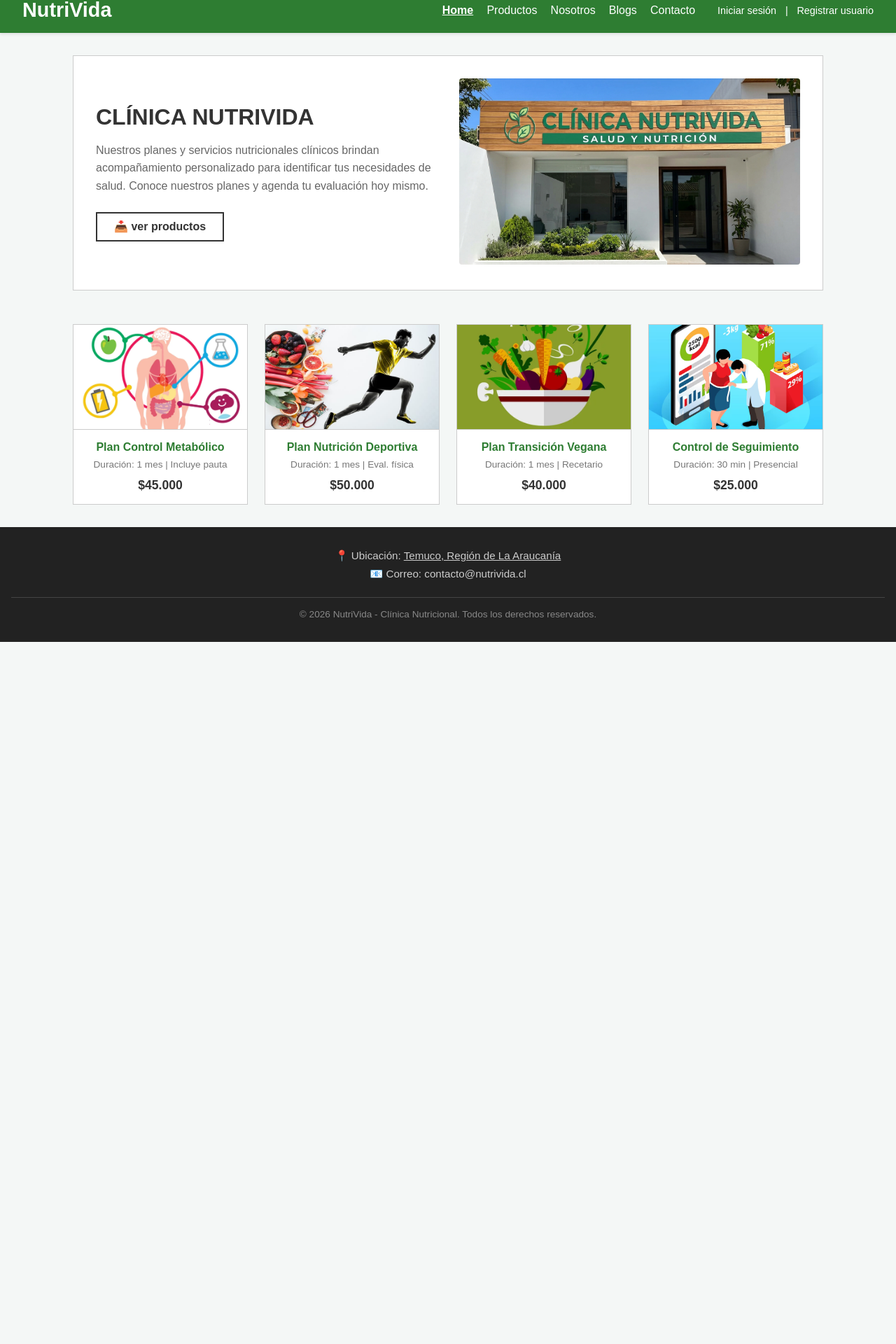
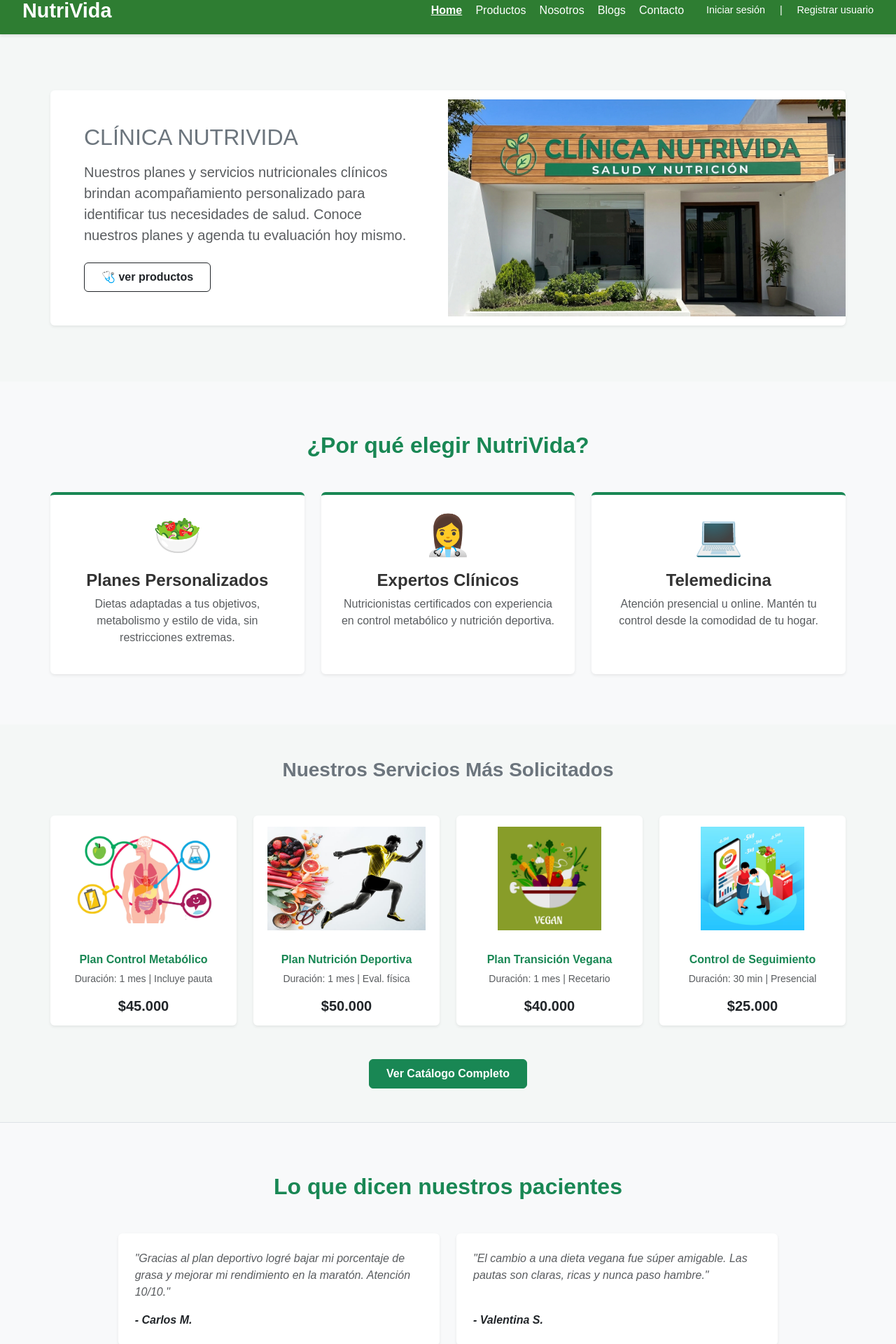
Before and after one commit to Mun-oz/nutrivida, a React (Vite) app: page / in a window 1280 px wide. Shown: the part 18-1938 px from the top of the page at 70% size. Before the commit the page ends 935 px from the top, so only its background shows below. Built offline with nearby package versions, Linux system fonts and the light colour scheme.

Commit message:
feat: rediseñar Home como Landing Page responsiva
Se reconstruye la pantalla principal utilizando Bootstrap. Se añaden nuevas secciones estratégicas (Hero, Beneficios, Testimonios y CTA) utilizando fondos intercalados, tarjetas y utilidades de espaciado.

```diff
--- a/package.json
+++ b/package.json
@@ -13,6 +13,7 @@
     "test:coverage": "vitest run --coverage"
   },
   "dependencies": {
+    "bootstrap": "^5.3.8",
     "react": "^19.2.8",
     "react-dom": "^19.2.8",
     "react-router": "^8.4.0"
--- a/src/cors/Header.jsx
+++ b/src/cors/Header.jsx
@@ -1,37 +1,46 @@
-import { useState } from 'react';
-import { Link, NavLink } from 'react-router'; // NavLink te permite saber qué ruta está activa
+import { NavLink, Link } from 'react-router'
+import { useState } from 'react'
 
 export default function Header() {
-  const [menuOpen, setMenuOpen] = useState(false);
+  const [isMenuOpen, setIsMenuOpen] = useState(false);
+
+  const toggleMenu = () => {
+    setIsMenuOpen(!isMenuOpen);
+  };
 
   return (
     <header>
       <div className="logo">
-        <h1>NutriVida</h1>
+        <Link to="/" style={{ color: 'white', textDecoration: 'none' }}>
+          {/* Agregamos m-0 para anular el margen que inyecta Bootstrap */}
+          <h1 className="m-0">NutriVida</h1>
+        </Link>
       </div>
 
-      <div className="menu-toggle" onClick={() => setMenuOpen(!menuOpen)}>
+      <div className="menu-toggle" onClick={toggleMenu}>
         <span></span>
         <span></span>
         <span></span>
       </div>
 
-      {/* Si menuOpen es true, se añade la clase 'show' al contenedor */}
-      <div className={`nav-container ${menuOpen ? 'show' : ''}`}>
+      <div className={`nav-container ${isMenuOpen ? 'show' : ''}`}>
         <nav>
-          <ul>
-            <li><NavLink to="/" end>Home</NavLink></li>
-            <li><NavLink to="/productos">Productos</NavLink></li>
-            <li><NavLink to="/nosotros">Nosotros</NavLink></li>
-            <li><NavLink to="/blog">Blogs</NavLink></li>
-            <li><NavLink to="/contacto">Contacto</NavLink></li>
+          {/* Agregamos m-0, p-0 y alineación vertical para domar la lista */}
+          <ul className="m-0 p-0 d-flex align-items-center">
+            <li><NavLink to="/" onClick={() => setIsMenuOpen(false)}>Home</NavLink></li>
+            <li><NavLink to="/productos" onClick={() => setIsMenuOpen(false)}>Productos</NavLink></li>
+            <li><NavLink to="/nosotros" onClick={() => setIsMenuOpen(false)}>Nosotros</NavLink></li>
+            <li><NavLink to="/blog" onClick={() => setIsMenuOpen(false)}>Blogs</NavLink></li>
+            <li><NavLink to="/contacto" onClick={() => setIsMenuOpen(false)}>Contacto</NavLink></li>
           </ul>
         </nav>
-        <div className="header-actions">
-          <Link to="/login" className="auth-link">Iniciar sesión</Link> |
-          <Link to="/registro" className="auth-link">Registrar usuario</Link>
+        {/* Aseguramos que los enlaces de la derecha también se centren verticalmente */}
+        <div className="header-actions d-flex align-items-center">
+          <Link to="/login" onClick={() => setIsMenuOpen(false)}>Iniciar sesión</Link>
+          <span className="mx-2">|</span>
+          <Link to="/registro" onClick={() => setIsMenuOpen(false)}>Registrar usuario</Link>
         </div>
       </div>
     </header>
-  );
+  )
 }
--- a/src/main.jsx
+++ b/src/main.jsx
@@ -2,6 +2,7 @@ import { StrictMode } from 'react'
 import { createRoot } from 'react-dom/client'
 import { HashRouter } from 'react-router'
 import App from './App.jsx'
+import 'bootstrap/dist/css/bootstrap.min.css';
 import './index.css'
 
 createRoot(document.getElementById('root')).render(
--- a/src/pages/Home.jsx
+++ b/src/pages/Home.jsx
@@ -2,58 +2,155 @@ import { Link } from 'react-router';
 
 export default function Home() {
   return (
-    <main className="container-home">
-      <section className="home-hero">
-        <div className="hero-text">
-          <h2>CLÍNICA NUTRIVIDA</h2>
-          <p>Nuestros planes y servicios nutricionales clínicos brindan acompañamiento personalizado para identificar tus necesidades de salud. Conoce nuestros planes y agenda tu evaluación hoy mismo.</p>
-          <Link to="/productos" className="btn-outline">📥 ver productos</Link>
-        </div>
-        <div className="hero-image">
-          <img src="/assets/img/clinNutri.jpg" alt="Clínica NutriVida" className="hero-img-real" />
-        </div>
-      </section>
+    <main className="w-100 d-block">
 
-      <section className="home-products">
-        <div className="products-grid">
-          {/* Tarjeta 1 */}
-          <div className="product-card-home">
-            <img src="/assets/img/metabolismo.png" alt="Metabólico" className="product-img-real" />
-            <div className="product-info">
-              <h4>Plan Control Metabólico</h4>
-              <p className="attributes">Duración: 1 mes | Incluye pauta</p>
-              <p className="price">$45.000</p>
+      {/* SECCIÓN HERO */}
+      <section className="container my-5 d-block">
+        <div className="card shadow-sm border-0 overflow-hidden">
+          <div className="row g-0 align-items-center">
+            <div className="col-md-6 p-5">
+              <h2 className="text-secondary mb-3">CLÍNICA NUTRIVIDA</h2>
+              <p className="text-muted fs-5 mb-4">
+                Nuestros planes y servicios nutricionales clínicos brindan
+                acompañamiento personalizado para identificar tus
+                necesidades de salud. Conoce nuestros planes y agenda tu
+                evaluación hoy mismo.
+              </p>
+              <Link to="/productos" className="btn btn-outline-dark fw-bold px-4 py-2">
+                🩺 ver productos
+              </Link>
             </div>
-          </div>
-          {/* Tarjeta 2 */}
-          <div className="product-card-home">
-            <img src="/assets/img/nutriciondeporte.jpg" alt="Nutrición Deportiva" className="product-img-real" />
-            <div className="product-info">
-              <h4>Plan Nutrición Deportiva</h4>
-              <p className="attributes">Duración: 1 mes | Eval. física</p>
-              <p className="price">$50.000</p>
-            </div>
-          </div>
-          {/* Tarjeta 3 */}
-          <div className="product-card-home">
-            <img src="/assets/img/t_veg.jpg" alt="Transición Vegana" className="product-img-real" />
-            <div className="product-info">
-              <h4>Plan Transición Vegana</h4>
-              <p className="attributes">Duración: 1 mes | Recetario</p>
-              <p className="price">$40.000</p>
-            </div>
-          </div>
-          {/* Tarjeta 4 */}
-          <div className="product-card-home">
-            <img src="/assets/img/control_seg.png" alt="Control Seguimiento" className="product-img-real" />
-            <div className="product-info">
-              <h4>Control de Seguimiento</h4>
-              <p className="attributes">Duración: 30 min | Presencial</p>
-              <p className="price">$25.000</p>
+            <div className="col-md-6">
+              <img
+                src="/assets/img/clinNutri.jpg"
+                alt="Clínica NutriVida"
+                className="img-fluid w-100 h-100"
+                style={{ objectFit: 'cover', minHeight: '300px' }}
+              />
             </div>
           </div>
         </div>
       </section>
+
+      {/* SECCIÓN: BENEFICIOS */}
+      <section className="bg-light py-5">
+        {/* Agregamos d-block aquí */}
+        <div className="container py-4 d-block">
+          <h2 className="text-center text-success fw-bold mb-5">¿Por qué elegir NutriVida?</h2>
+          <div className="row g-4 text-center">
+            <div className="col-md-4">
+              <div className="p-4 bg-white rounded shadow-sm h-100 border-top border-success border-4">
+                <h1 className="display-4 mb-3">🥗</h1>
+                <h4 className="fw-bold">Planes Personalizados</h4>
+                <p className="text-muted">Dietas adaptadas a tus objetivos, metabolismo y estilo de vida, sin restricciones extremas.</p>
+              </div>
+            </div>
+            <div className="col-md-4">
+              <div className="p-4 bg-white rounded shadow-sm h-100 border-top border-success border-4">
+                <h1 className="display-4 mb-3">👩‍⚕️</h1>
+                <h4 className="fw-bold">Expertos Clínicos</h4>
+                <p className="text-muted">Nutricionistas certificados con experiencia en control metabólico y nutrición deportiva.</p>
+              </div>
+            </div>
+            <div className="col-md-4">
+              <div className="p-4 bg-white rounded shadow-sm h-100 border-top border-success border-4">
+                <h1 className="display-4 mb-3">💻</h1>
+                <h4 className="fw-bold">Telemedicina</h4>
+                <p className="text-muted">Atención presencial u online. Mantén tu control desde la comodidad de tu hogar.</p>
+              </div>
+            </div>
+          </div>
+        </div>
+      </section>
+
+      {/* SECCIÓN SERVICIOS DESTACADOS */}
+      <section className="container py-5 d-block">
+        <h3 className="text-center text-secondary fw-bold mb-5">Nuestros Servicios Más Solicitados</h3>
+        <div className="row g-4">
+          {/* Tarjeta 1 */}
+          <div className="col-12 col-md-6 col-lg-3">
+            <div className="card h-100 shadow-sm border-0 text-center">
+              <img src="/assets/img/metabolismo.png" className="card-img-top p-3" alt="Control Metabólico" style={{ height: '180px', objectFit: 'contain' }}/>
+              <div className="card-body d-flex flex-column">
+                <h6 className="text-success fw-bold">Plan Control Metabólico</h6>
+                <small className="text-muted mb-3">Duración: 1 mes | Incluye pauta</small>
+                <h5 className="fw-bold mt-auto mb-0">$45.000</h5>
+              </div>
+            </div>
+          </div>
+          {/* Tarjeta 2 */}
+          <div className="col-12 col-md-6 col-lg-3">
+            <div className="card h-100 shadow-sm border-0 text-center">
+              <img src="/assets/img/nutriciondeporte.jpg" className="card-img-top p-3" alt="Nutrición Deportiva" style={{ height: '180px', objectFit: 'contain' }}/>
+              <div className="card-body d-flex flex-column">
+                <h6 className="text-success fw-bold">Plan Nutrición Deportiva</h6>
+                <small className="text-muted mb-3">Duración: 1 mes | Eval. física</small>
+                <h5 className="fw-bold mt-auto mb-0">$50.000</h5>
+              </div>
+            </div>
+          </div>
+          {/* Tarjeta 3 */}
+          <div className="col-12 col-md-6 col-lg-3">
+            <div className="card h-100 shadow-sm border-0 text-center">
+              <img src="/assets/img/t_veg.jpg" className="card-img-top p-3" alt="Transición Vegana" style={{ height: '180px', objectFit: 'contain' }}/>
+              <div className="card-body d-flex flex-column">
+                <h6 className="text-success fw-bold">Plan Transición Vegana</h6>
+                <small className="text-muted mb-3">Duración: 1 mes | Recetario</small>
+                <h5 className="fw-bold mt-auto mb-0">$40.000</h5>
+              </div>
+            </div>
+          </div>
+          {/* Tarjeta 4 */}
+          <div className="col-12 col-md-6 col-lg-3">
+            <div className="card h-100 shadow-sm border-0 text-center">
+              <img src="/assets/img/control_seg.png" className="card-img-top p-3" alt="Seguimiento" style={{ height: '180px', objectFit: 'contain' }}/>
+              <div className="card-body d-flex flex-column">
+                <h6 className="text-success fw-bold">Control de Seguimiento</h6>
+                <small className="text-muted mb-3">Duración: 30 min | Presencial</small>
+                <h5 className="fw-bold mt-auto mb-0">$25.000</h5>
+              </div>
+            </div>
+          </div>
+        </div>
+        <div className="text-center mt-5">
+          <Link to="/productos" className="btn btn-success px-4 py-2 fw-bold">Ver Catálogo Completo</Link>
+        </div>
+      </section>
+
+      {/* SECCIÓN: TESTIMONIOS */}
+      <section className="bg-light py-5 border-top">
+        {/* Agregamos d-block aquí */}
+        <div className="container py-4 d-block">
+          <h2 className="text-center text-success fw-bold mb-5">Lo que dicen nuestros pacientes</h2>
+          <div className="row g-4 justify-content-center">
+            <div className="col-md-5">
+              <div className="card border-0 shadow-sm p-4 h-100 fst-italic">
+                <p className="text-muted">"Gracias al plan deportivo logré bajar mi porcentaje de grasa y mejorar mi rendimiento en la maratón. Atención 10/10."</p>
+                <div className="mt-auto fw-bold text-dark">- Carlos M.</div>
+              </div>
+            </div>
+            <div className="col-md-5">
+              <div className="card border-0 shadow-sm p-4 h-100 fst-italic">
+                <p className="text-muted">"El cambio a una dieta vegana fue súper amigable. Las pautas son claras, ricas y nunca paso hambre."</p>
+                <div className="mt-auto fw-bold text-dark">- Valentina S.</div>
+              </div>
+            </div>
+          </div>
+        </div>
+      </section>
+
+      {/* SECCIÓN: CALL TO ACTION */}
+      <section className="bg-success text-white py-5">
+        <div className="container text-center py-4 d-block">
+          <h2 className="fw-bold mb-3">¿Listo para cambiar tus hábitos?</h2>
+          <p className="fs-5 mb-4">Revisa nuestros artículos de blog gratuitos o ponte en contacto con nosotros.</p>
+          <div className="d-flex justify-content-center gap-3">
+            <Link to="/blog" className="btn btn-light text-success fw-bold px-4 py-2">Leer el Blog</Link>
+            <Link to="/contacto" className="btn btn-outline-light fw-bold px-4 py-2">Contáctanos</Link>
+          </div>
+        </div>
+      </section>
+
     </main>
   );
 }
--- a/src/pages/Productos.jsx
+++ b/src/pages/Productos.jsx
@@ -1,6 +1,6 @@
 import { useState } from 'react';
-import { useFetch } from '../../../nutrividaa/src/hooks/useFetch';
-import { SERVICIOS_URL, formatearPrecio, filtrarServicios } from '../../../nutrividaa/src/services/serviciosService';
+import { useFetch } from '../hooks/useFetch';
+import { SERVICIOS_URL, formatearPrecio, filtrarServicios } from '../services/serviciosService';
 
 export default function Productos() {
   const { data: catalogo, loading, error } = useFetch(SERVICIOS_URL);
@@ -9,57 +9,70 @@ export default function Productos() {
   const serviciosFiltrados = filtrarServicios(catalogo, busqueda);
 
   return (
-    <main className="container-home" style={{ display: 'flex', flexDirection: 'column' }}>
-      <div style={{ textAlign: 'center', marginBottom: '2rem' }}>
-        <h2 style={{ color: 'var(--primary-color)', fontSize: '2.2rem' }}>Nuestros Servicios Nutricionales</h2>
-        <p style={{ color: '#666', marginTop: '0.5rem' }}>Planes clínicos diseñados por profesionales para tus metas específicas.</p>
+    <main className="container my-5 d-block">
+      <div className="text-center mb-5">
+        <h2 className="text-success fw-bold">Nuestros Servicios Nutricionales</h2>
+        <p className="text-muted">Planes clínicos diseñados por profesionales para tus metas específicas.</p>
 
-        <div style={{ marginTop: '1.5rem', maxWidth: '500px', marginInline: 'auto' }}>
+        <div className="mx-auto" style={{ maxWidth: '500px' }}>
           <input
             type="text"
+            // Clases de formulario nativas de Bootstrap
+            className="form-control rounded-pill border-secondary px-4 py-2"
             placeholder="Buscar por nombre o código (ej: Deportivo, CN001)..."
             value={busqueda}
             onChange={(e) => setBusqueda(e.target.value)}
-            style={{ width: '100%', padding: '0.8rem 1rem', borderRadius: '25px', border: '1px solid #ccc', fontSize: '1rem', outline: 'none' }}
           />
         </div>
       </div>
 
       {loading && (
-        <div style={{ textAlign: 'center', padding: '3rem', color: '#666', fontSize: '1.2rem' }}>
+        <div className="text-center p-5 text-muted fs-4">
           Cargando catálogo de servicios...
         </div>
       )}
 
       {error && (
-        <div style={{ textAlign: 'center', padding: '2rem', backgroundColor: '#ffebee', color: '#c62828', borderRadius: '8px' }}>
+        // Usamos el componente de Alerta de Bootstrap
+        <div className="alert alert-danger text-center shadow-sm" role="alert">
           Ocurrió un error al cargar los servicios: {error}
         </div>
       )}
 
       {!loading && !error && (
-        <div className="products-grid">
+        // Grilla responsiva de Bootstrap: 'row' con 'g-4' (gap/espacio entre tarjetas)
+        <div className="row g-4">
           {serviciosFiltrados.length === 0 ? (
-            <p style={{ gridColumn: '1 / -1', textAlign: 'center', color: '#888' }}>
-              No se encontraron servicios.
-            </p>
+            <div className="col-12 text-center text-muted">
+              No se encontraron servicios que coincidan con tu búsqueda.
+            </div>
           ) : (
             serviciosFiltrados.map((servicio) => (
-              <div key={servicio.id} className="product-card-home" style={{ height: '100%' }}>
+              // En móvil (col-12), en tablet (col-md-6), en PC (col-lg-3 = 4 columnas)
+              <div key={servicio.id} className="col-12 col-md-6 col-lg-3">
+                {/* Componente Card de Bootstrap */}
+                <div className="card h-100 shadow-sm border-0">
                   <img
                     src={`/assets/img/${servicio.img}`}
+                    className="card-img-top"
                     alt={servicio.nombre}
-                  className="product-img-real"
+                    style={{ height: '200px', objectFit: 'cover' }}
                   />
 
-                <div className="product-info" style={{ display: 'flex', flexDirection: 'column', flexGrow: 1 }}>
-                  <p className="attributes" style={{ textTransform: 'uppercase', fontWeight: 'bold' }}>{servicio.duracion}</p>
-                  <h4>{servicio.nombre}</h4>
-                  <p className="price" style={{ margin: 'auto 0 1rem 0' }}>{formatearPrecio(servicio.precio)}</p>
+                  <div className="card-body d-flex flex-column">
+                    <span className="badge bg-light text-secondary mb-2 align-self-start border">
+                      {servicio.duracion}
+                    </span>
+                    <h5 className="card-title fw-bold text-dark">{servicio.nombre}</h5>
+                    <p className="card-text text-success fs-4 fw-bold mt-auto mb-3">
+                      {formatearPrecio(servicio.precio)}
+                    </p>
 
-                  <button className="btn-primary">
+                    {/* Botón de Bootstrap (btn-success combina con el verde de NutriVida) */}
+                    <button className="btn btn-success w-100 fw-bold">
                       Agendar Servicio
                     </button>
+                  </div>
                 </div>
               </div>
             ))
```
Also changed, not shown: 1 other file (tests, documents, lock files or other folders). Lines whose indentation alone changed are shown as unchanged.
